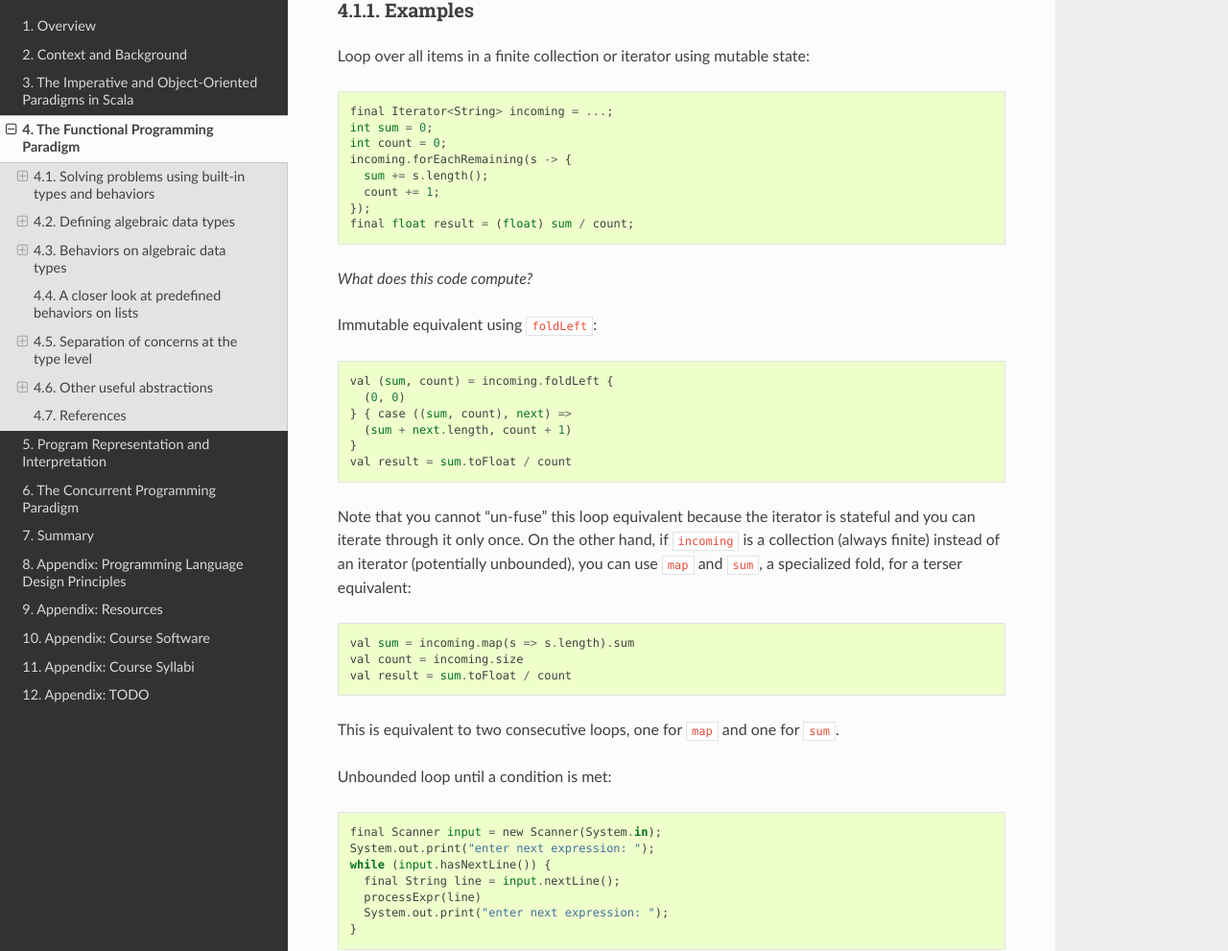
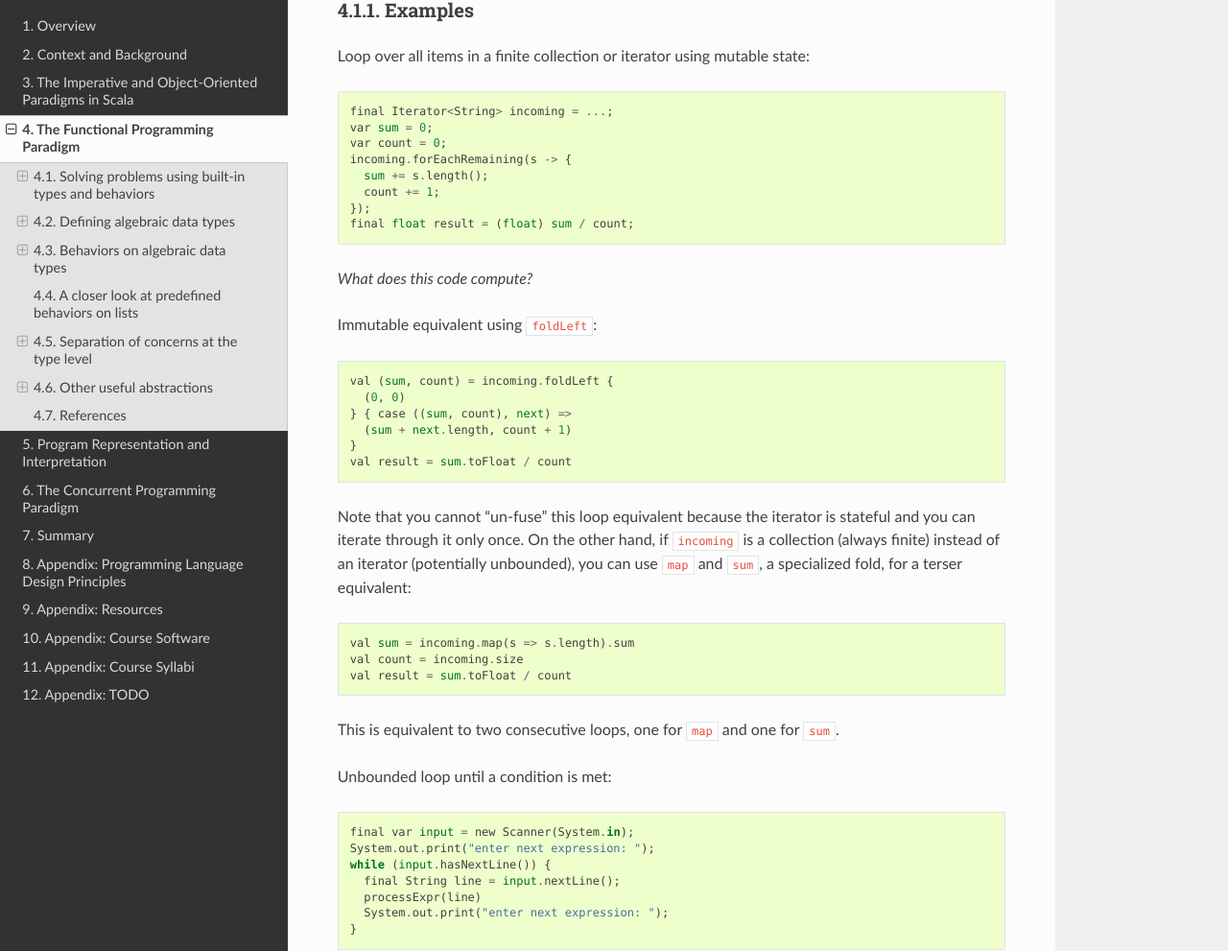
Before and after one commit to lucproglangcourse/lucproglangcourse.github.io, a Sphinx documentation site: the page built from source/functionalprogramming.rst, in a window 1280 px wide and 1400 px high, scrolled down 938 px. Shown: the part 134-1125 px from the top of the window at 96% size. Built offline with Sphinx 7.4.7 and the Read the Docs theme 2.0.0, drawn with Linux system fonts in a browser that asks for light colours.

Commit message:
Made Java examples more modern

```diff
--- a/source/functionalprogramming.rst
+++ b/source/functionalprogramming.rst
@@ -49,8 +49,8 @@ Examples
 Loop over all items in a finite collection or iterator using mutable state::
 
   final Iterator<String> incoming = ...;
-  int sum = 0;
-  int count = 0;
+  var sum = 0;
+  var count = 0;
   incoming.forEachRemaining(s -> {
     sum += s.length();
     count += 1;
@@ -81,7 +81,7 @@ This is equivalent to two consecutive loops, one for ``map`` and one for ``sum``
 
 Unbounded loop until a condition is met::
 
-  final Scanner input = new Scanner(System.in);
+  final var input = new Scanner(System.in);
   System.out.print("enter next expression: ");
   while (input.hasNextLine()) {
     final String line = input.nextLine();
```
